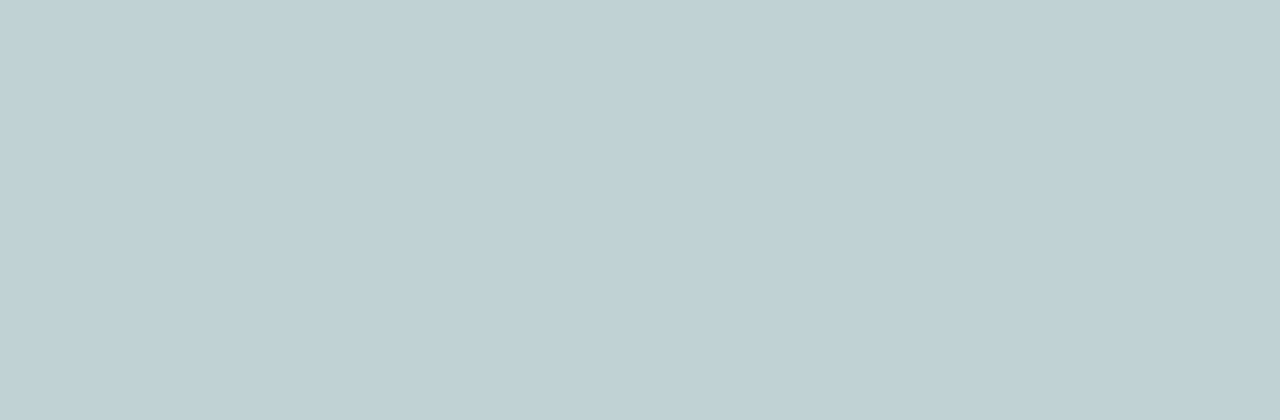
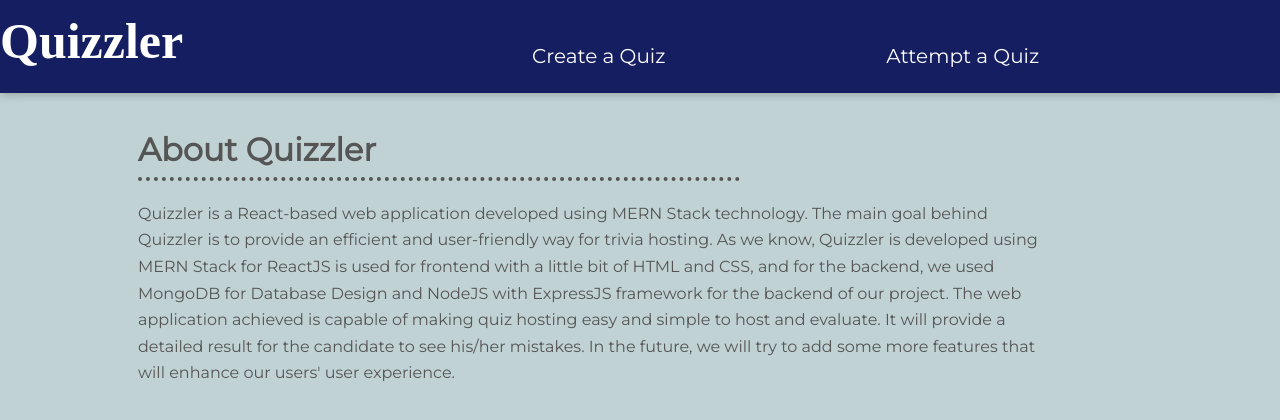
Before and after one commit to Abhij33tSingh/The-Quizzler, a React (Create React App) app in the folder ClientSide/: page /AboutUs/1 in a window 1280 px wide. Before the commit this address had no page. Shown: the top 420 px of the page. Built offline with nearby package versions, Linux system fonts and the light colour scheme; no server answers; a web font is replaced by a local one.

Commit message:
Added About us and made the connections'

```diff
--- a/ClientSide/src/App.jsx
+++ b/ClientSide/src/App.jsx
@@ -1,6 +1,6 @@
 import { Route, Routes, Navigate } from "react-router-dom";
 import { useState } from "react";
-
+import AboutUs from "./components/AboutUs";
 import LoginPage from "./components/LoginPage";
 import RegisterPage from "./components/RegisterPage";
 import CreateQuizPage from "./components/CreateQuizPage";
@@ -9,8 +9,7 @@ import QuizCreated from "./components/QuizCreated";
 import Profile from "./components/Profile";
 import AttemptQuiz from "./components/AttemptQuiz";
 import PastResultsPage from "./components/PastResultsPage";
-import AttempterResults from "./components/AttempterResults";
-import ListOfQuizzes from "./components/ListOfQuizzes";
+//import AttemptQuiz from "./components/AttemptQuiz";
 
 function App() {
   const [loggedIn, setLoggedIn] = useState(false);
@@ -34,6 +33,7 @@ function App() {
           path="/homepage"
           element={<Navigate replace to="/login" />}
         />
+        <Route path="/AboutUs/:id" element={<AboutUs />} />
         <Route
           exact
           path="/attempt"
@@ -47,16 +47,10 @@ function App() {
         <Route path="/pastResults/:id" element={<PastResultsPage />} />
         <Route
           path="/homepage/:id" //id - userId
-          element={<HomePage loggedIn={loggedIn} setIsLoggedIn={setLoggedIn} />}
+          element={<HomePage loggedIn={loggedIn} />}
         />
 
         <Route path="/profile/:id" element={<Profile />} />
-
-        <Route path="/listOfAllQuizzes/:userId" element={<ListOfQuizzes />} />
-        <Route
-          path="/attempterResults/:quizId/:hostId"
-          element={<AttempterResults />}
-        />
       </Routes>
     </div>
   );
--- /dev/null
+++ b/ClientSide/src/components/AboutUs.jsx
@@ -0,0 +1,75 @@
+// eslint-disable-next-line
+
+import React from "react";
+import { useParams, useNavigate } from "react-router-dom";
+import { useEffect, useState } from "react";
+import Axios from "axios";
+// import Body from "./AboutUsBody"
+
+function AboutUs() {
+  const [userData, setUserData] = useState({});
+  const navigate = useNavigate();
+  const Params = useParams();
+
+  useEffect(() => {
+    Axios.get("http://localhost:3001/getUser/" + Params.id).then((response) => {
+      setUserData(response.data);
+    });
+  }, [Params.id]);
+
+  return (
+    <div>
+      <header>
+        <h1 onMouseDown={() => navigate("/homepage/" + Params.id)}>Quizzler</h1>
+        <div className="navbarItems">
+          <nav onClick={() => navigate("/createquiz/" + Params.id)}>
+            Create a Quiz
+          </nav>
+          <nav
+            onClick={() => {
+              return (
+                <div>
+                  {
+                    navigate("/homepage/" + Params.id)
+                    //console.log(props.q.allQuestions)
+                  }
+                </div>
+              );
+            }}
+          >
+            Attempt a Quiz
+          </nav>
+          <nav
+            className="UserName"
+            onMouseDown={() => {
+              navigate("/profile/" + Params.id);
+            }}
+          >
+            {userData.name}
+          </nav>
+        </div>
+      </header>
+      <div className="AboutUsBody">
+        <div className="AboutQuizzler">
+          <h1>About Quizzler</h1>
+          <p>
+            Quizzler is a React-based web application developed using MERN Stack
+            technology. The main goal behind Quizzler is to provide an efficient
+            and user-friendly way for trivia hosting. As we know, Quizzler is
+            developed using MERN Stack for ReactJS is used for frontend with a
+            little bit of HTML and CSS, and for the backend, we used MongoDB for
+            Database Design and NodeJS with ExpressJS framework for the backend
+            of our project. The web application achieved is capable of making
+            quiz hosting easy and simple to host and evaluate. It will provide a
+            detailed result for the candidate to see his/her mistakes. In the
+            future, we will try to add some more features that will enhance our
+            users' user experience.
+          </p>
+        </div>
+      </div>
+      {/* <Body /> */}
+    </div>
+  );
+}
+
+export default AboutUs;
--- a/ClientSide/src/components/CreateQuizPage.jsx
+++ b/ClientSide/src/components/CreateQuizPage.jsx
@@ -118,7 +118,7 @@ const CreateQuizPage = () => {
           >
             Attempt a Quiz
           </nav>
-          <nav>About us</nav>
+          <nav onClick={() => navigate("/AboutUs/" + params.id)}>About us</nav>
           <nav>{userData.name}</nav>
         </div>
       </header>
--- a/ClientSide/src/components/HomePage.jsx
+++ b/ClientSide/src/components/HomePage.jsx
@@ -8,8 +8,7 @@ var year = new Date();
 year = year.getFullYear();
 
 function HomePage(props) {
-  const isLoggedIn = props.loggedIn;
-  const setIsLoggedIn = props.setIsLoggedIn;
+  const [isLoggedIn, setIsLoggedIn] = useState(props.loggedIn);
 
   // const id = props.id;
   const [name, setName] = useState("");
@@ -49,7 +48,9 @@ function HomePage(props) {
             <nav onClick={() => navigate("/createquiz/" + params.id)}>
               Create a Quiz
             </nav>
-            <nav>About us</nav>
+            <nav onClick={() => navigate("/AboutUs/" + params.id)}>
+              About us
+            </nav>
 
             <nav
               className="UserName"
@@ -57,9 +58,9 @@ function HomePage(props) {
                 navigate("/profile/" + params.id);
               }}
             >
-              {isLoggedIn && <div>{name}</div>}
+              {name}
             </nav>
-            <nav>
+            {/* <nav>
               {!isLoggedIn && (
                 <div className="Signup">
                   <button
@@ -71,7 +72,7 @@ function HomePage(props) {
                   </button>
                 </div>
               )}
-            </nav>
+            </nav> */}
           </div>
         </header>
         <div className="HomePage">
--- a/ClientSide/src/components/PastResultsPage.jsx
+++ b/ClientSide/src/components/PastResultsPage.jsx
@@ -20,14 +20,16 @@ const PastResultsPage = () => {
       <header>
         <h1 onClick={() => navigate("/homepage/" + params.id)}>Quizzler</h1>
 
-        <ul className="ProfilenavbarItems">
-          <li onClick={() => navigate("/createquiz/" + params.id)}>
+        <div className="ProfilenavbarItems">
+          <nav onClick={() => navigate("/createquiz/" + params.id)}>
             Create a Quiz
-          </li>
-          <li>About us</li>
-          <li>Start Quiz</li>
-          <li>{userData.name}</li>
-        </ul>
+          </nav>
+          <nav onClick={() => navigate("/AboutUs/" + params.id)}>About us</nav>
+          <nav>Start Quiz</nav>
+          <nav onClick={() => navigate("/Profile/" + params.id)}>
+            {userData.name}
+          </nav>
+        </div>
       </header>
       <div className="QuizContent">
         {userData.quizzesCompleted && (
--- a/ClientSide/src/components/Profile.jsx
+++ b/ClientSide/src/components/Profile.jsx
@@ -28,8 +28,10 @@ function Profile() {
           <nav onClick={() => navigate("/createquiz/" + params.id)}>
             Create a Quiz
           </nav>
-          <nav>About us</nav>
-          <nav>Start Quiz</nav>
+          <nav onClick={() => navigate("/AboutUs/" + params.id)}>About us</nav>
+          <nav onClick={() => navigate("/homepage/" + params.id)}>
+            Start Quiz
+          </nav>
           <nav>{userData.name}</nav>
         </div>
       </header>
--- a/ClientSide/src/index.css
+++ b/ClientSide/src/index.css
@@ -58,7 +58,7 @@ nav {
     color: #fff;
     font-size: 20px;
     padding: 20px;
-    margin-bottom: 10px;
+
   }
 
 
@@ -491,3 +491,22 @@ textarea{
 .AttemptFooter p{
   color: white;
 }
+
+
+
+
+.AboutQuizzler{
+  width: 80%;
+  margin: 20px auto;
+  padding: 10px;
+}
+
+.AboutQuizzler h1{
+  width: 60%;
+  border-bottom: 4px dotted #555;
+  margin-bottom: 20px;
+}
+
+.AboutQuizzler p{
+  width: 90%;
+}
```
Also changed, not shown: 1 other file (tests, documents, lock files or other folders).
